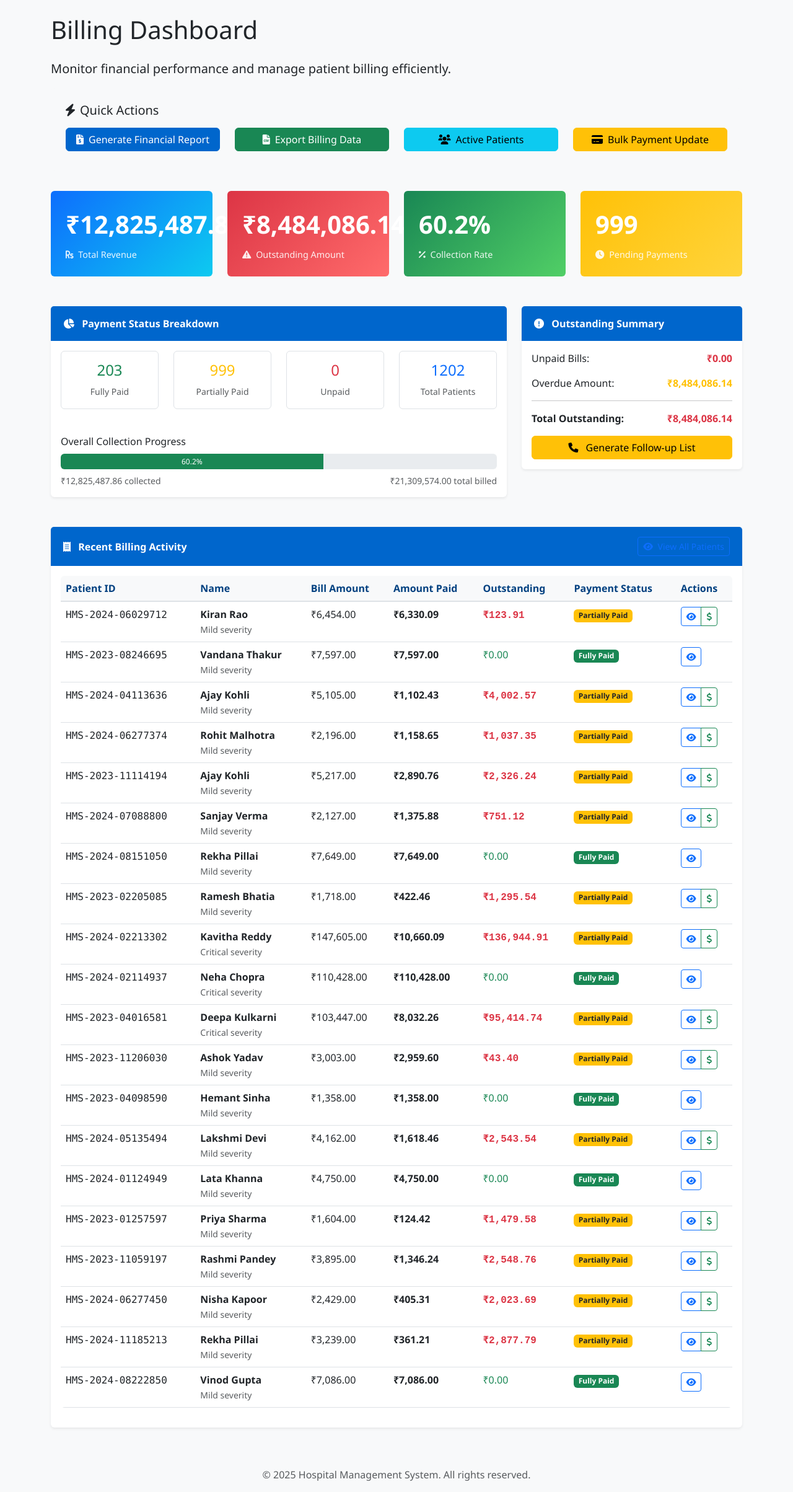
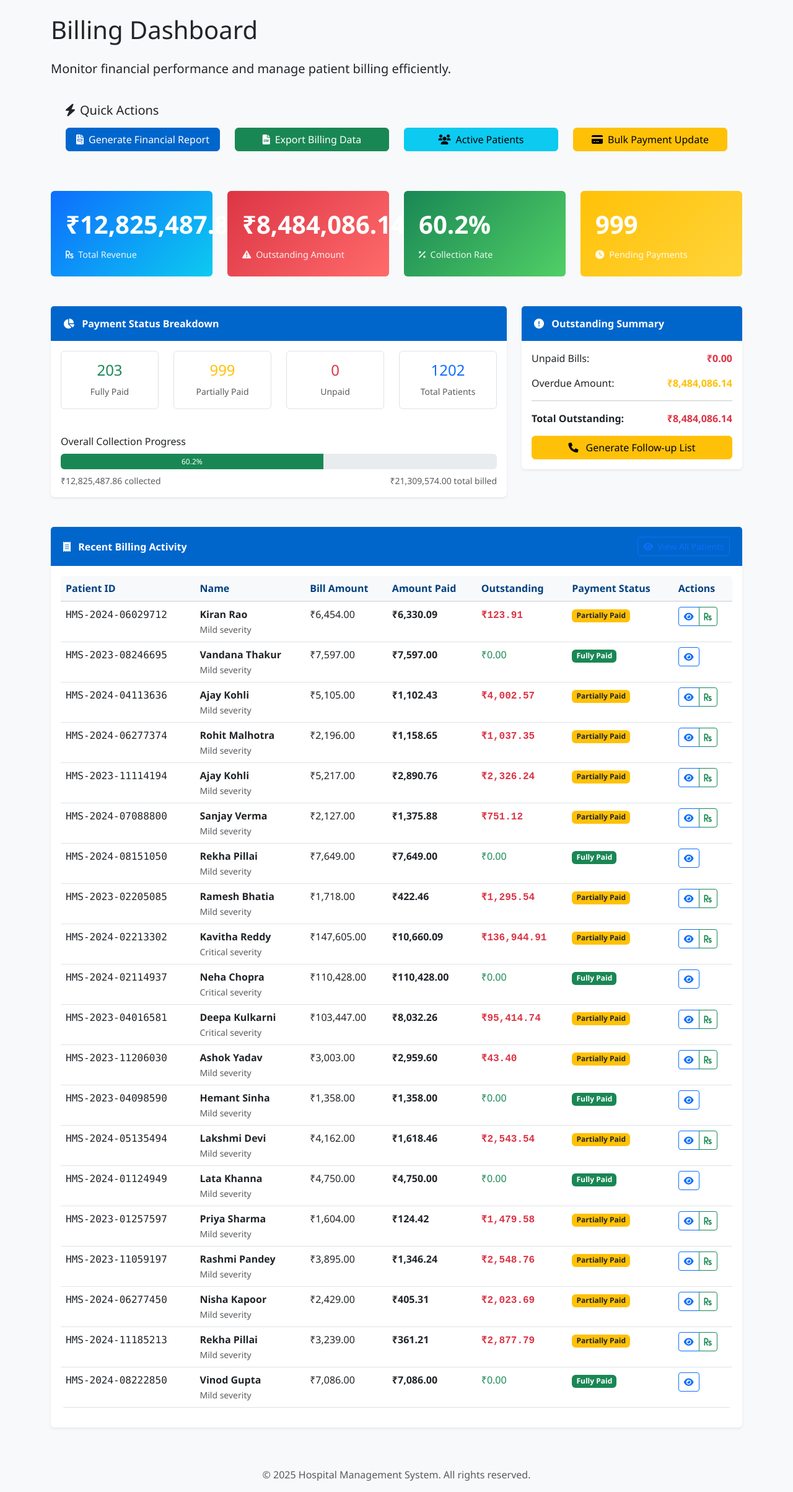
Before and after one commit to AkshatSemwall/Healthcare-Solutions, a Flask app: page /billing_dashboard in a window 1280 px wide. Shown: the part 56-2463 px from the top of the page at 62% size. Run offline with Flask 3, Linux system fonts and the light colour scheme.

Commit message:
Update currency symbols to reflect local currency across the application
Replaces dollar sign icons with rupee sign icons in billing and reporting templates.

Replit-Commit-Author: Agent
Replit-Commit-Session-Id: d9fe6ff3-86ce-4676-9928-56bfca8dcc8e
Replit-Commit-Screenshot-Url: https://storage.googleapis.com/screenshot-production-us-central1/ec66a699-4b76-4fd5-a24c-372b23b72291/38cc4f99-0f45-4608-b2c5-d39541b7a33f.jpg

```diff
--- a/templates/billing_dashboard.html
+++ b/templates/billing_dashboard.html
@@ -97,7 +97,7 @@
   <div class="row">
     <div class="col-md-3 mb-2">
       <a href="{{ url_for('financial_report') }}" class="btn btn-primary w-100">
-        <i class="fas fa-file-invoice-dollar me-2"></i>Generate Financial Report
+        <i class="fas fa-file-invoice me-2"></i>Generate Financial Report
       </a>
     </div>
     <div class="col-md-3 mb-2">
@@ -324,7 +324,7 @@
                                 data-patient-name="{{ patient.name }}"
                                 data-outstanding="{{ patient.outstanding_amount }}"
                                 title="Record Payment">
-                          <i class="fas fa-dollar-sign"></i>
+                          <i class="fas fa-rupee-sign"></i>
                         </button>
                       {% endif %}
                     </div>
--- a/templates/index.html
+++ b/templates/index.html
@@ -98,7 +98,7 @@
                     </div>
                     <div class="col-md-3 mb-2">
                         <a href="{{ url_for('billing_dashboard') }}" class="btn btn-success w-100">
-                            <i class="fas fa-dollar-sign me-2"></i>Billing Dashboard
+                            <i class="fas fa-rupee-sign me-2"></i>Billing Dashboard
                         </a>
                     </div>
                     <div class="col-md-3 mb-2">
--- a/templates/patient_detail.html
+++ b/templates/patient_detail.html
@@ -211,7 +211,7 @@
   <div class="col-lg-4 mb-4">
     <div class="card info-card">
       <div class="card-header">
-        <i class="fas fa-dollar-sign me-2"></i> Billing Summary
+        <i class="fas fa-rupee-sign me-2"></i> Billing Summary
       </div>
       <div class="card-body">
         <div class="billing-summary">
--- a/templates/patients.html
+++ b/templates/patients.html
@@ -258,7 +258,7 @@
                                 data-patient-name="{{ patient.name }}"
                                 data-outstanding="{{ patient.outstanding_amount }}"
                                 title="Record Payment">
-                          <i class="fas fa-dollar-sign"></i>
+                          <i class="fas fa-rupee-sign"></i>
                         </button>
                       {% endif %}
                     </div>
--- a/templates/reports_dashboard.html
+++ b/templates/reports_dashboard.html
@@ -115,14 +115,14 @@
   </div>
   <div class="col-lg-3 col-md-6 mb-4">
     <div class="stat-card">
-      <i class="fas fa-dollar-sign stat-icon"></i>
+      <i class="fas fa-rupee-sign stat-icon"></i>
       <div class="stat-value">₹{{ '{:,.2f}'.format(report.avg_bill) }}</div>
       <div class="stat-label">Average Bill</div>
     </div>
   </div>
   <div class="col-lg-3 col-md-6 mb-4">
     <div class="stat-card">
-      <i class="fas fa-hand-holding-dollar stat-icon"></i>
+      <i class="fas fa-hand-holding stat-icon"></i>
       <div class="stat-value">₹{{ '{:,.2f}'.format(report.total_revenue) }}</div>
       <div class="stat-label">Total Revenue</div>
     </div>
```
